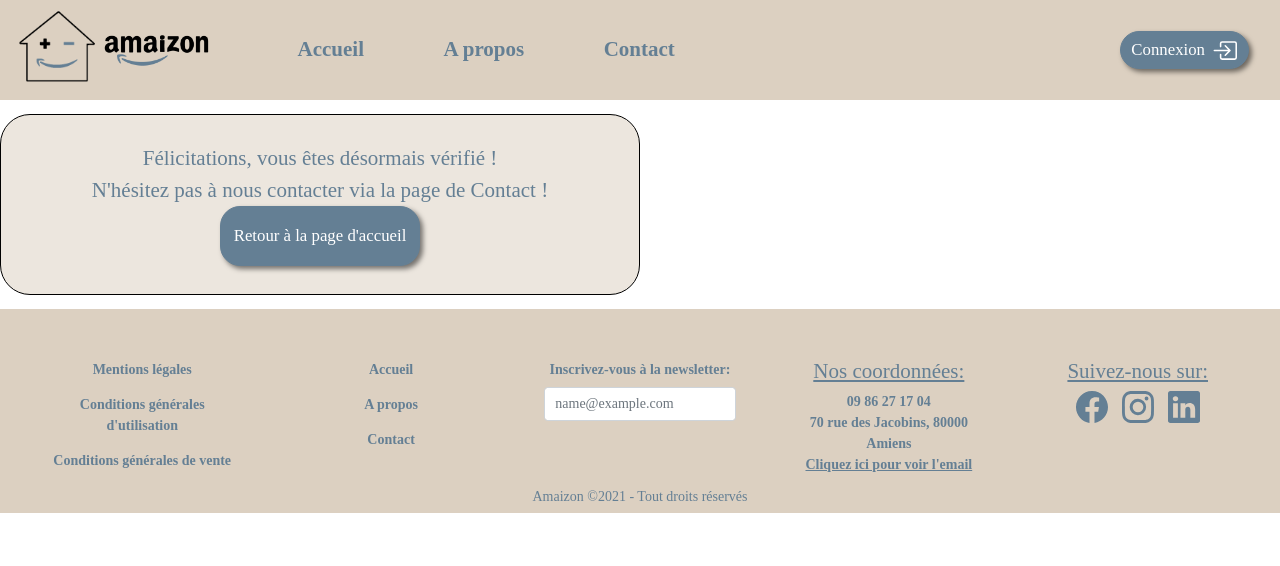
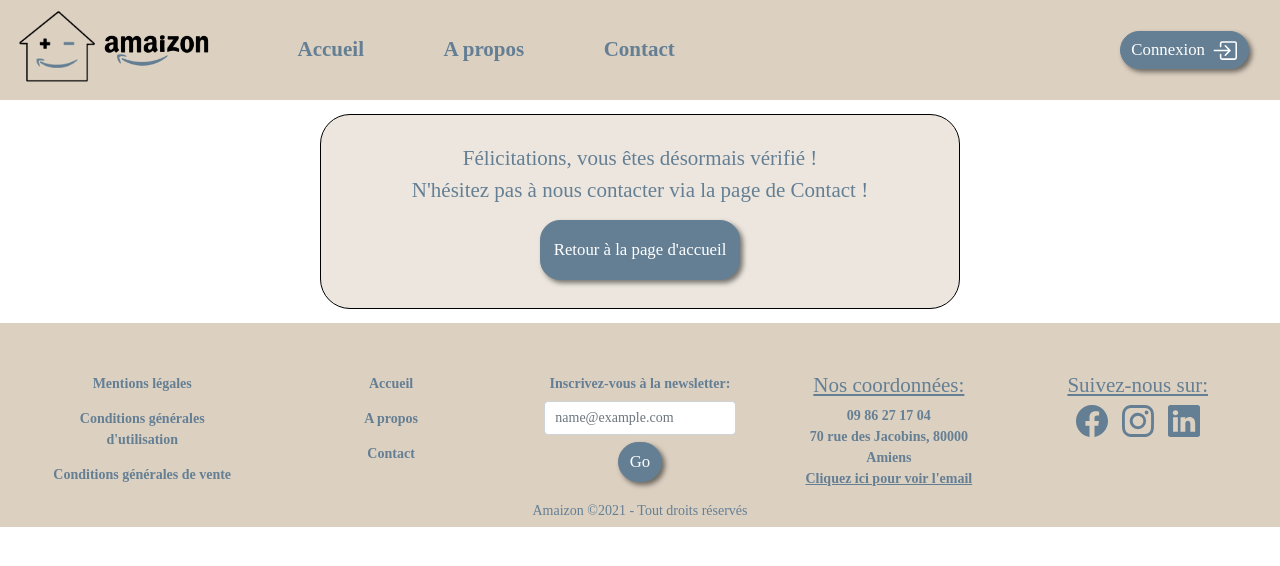
Before and after one commit to GuillaumeDavid23/Amaizon, a React (Create React App) app: page /emailVerification/1 in a window 1280 px wide. Shown: the top 566 px of the page. Built offline with nearby package versions, Linux system fonts and the light colour scheme.

Commit message:
05/04/22 15:44 pre Newsletter

```diff
--- a/src/pages/VerifEmail/VerifEmail.jsx
+++ b/src/pages/VerifEmail/VerifEmail.jsx
@@ -5,11 +5,11 @@ import AfterVerif from './components/AfterVerif'
 const VerifEmail = () => {
 	const { token } = useParams()
 
-	if (token === 'before') {
-		return <BeforeVerif />
-	} else {
-		return <AfterVerif />
-	}
+	return (
+		<div className="d-flex justify-content-center">
+			{token === 'before' ? <BeforeVerif /> : <AfterVerif />}
+		</div>
+	)
 }
 
 export default VerifEmail
--- a/src/pages/VerifEmail/components/AfterVerif.jsx
+++ b/src/pages/VerifEmail/components/AfterVerif.jsx
@@ -14,7 +14,7 @@ const AfterVerif = () => {
 			<p className="text-center">
 				N'hésitez pas à nous contacter via la page de Contact !
 			</p>
-			<Link to="/" className="d-flex justify-content-center">
+			<Link to="/" className="d-flex justify-content-center mt-3">
 				<Button className="btn-general" style={{ width: '200px' }}>
 					Retour à la page d'accueil
 				</Button>
--- a/src/pages/VerifEmail/components/BeforeVerif.jsx
+++ b/src/pages/VerifEmail/components/BeforeVerif.jsx
@@ -15,7 +15,7 @@ const BeforeVerif = () => {
 
 	return (
 		<Container
-			className="bo_subcontainer w-50"
+			className="bo_subcontainer w-75"
 			style={{ borderRadius: '30px' }}
 		>
 			<p className="text-center">
@@ -24,10 +24,10 @@ const BeforeVerif = () => {
 			</p>
 			<p className="text-center">
 				Rendez-vous sur votre boite mail{' '}
-				<span style={{ color: 'black' }}>{email}</span> et cliquer sur
-				le lien !
+				<span style={{ fontSize: '1em', color: 'black' }}>{email}</span>{' '}
+				et cliquer sur le lien !
 			</p>
-			<Link to="/" className="d-flex justify-content-center">
+			<Link to="/" className="d-flex justify-content-center mt-3">
 				<Button className="btn-general" style={{ width: '200px' }}>
 					Retour à la page d'accueil
 				</Button>
--- a/src/templates/Footer/components/Newsletter.jsx
+++ b/src/templates/Footer/components/Newsletter.jsx
@@ -1,13 +1,51 @@
 import { Col, Form, FormControl, FormLabel } from 'react-bootstrap'
+import { useContext } from 'react'
+import { Context } from '../../../App'
+import { Button } from 'react-bootstrap'
 
 const Newsletter = () => {
+	const { userInfos, connected } = useContext(Context)
+
+	const setNewsletter = () => {
+		if (connected) {
+			let domain = process.env.REACT_APP_API_DOMAIN + 'api/user/'
+			let method = 'setNewsletter/' + userInfos._id
+			if (!userInfos.newsletter) {
+				fetch(domain + method)
+					.then((res) => {
+						return res.json()
+					})
+					.then((res) => {
+						console.log(res)
+					})
+			} else {
+				fetch(`${domain}un${method}`)
+					.then((res) => {
+						return res.json()
+					})
+					.then((res) => {
+						console.log(res)
+					})
+			}
+		} else {
+			console.log('setNewsforunknown')
+		}
+	}
+
 	return (
 		<Col xs="8" lg="2" className="text-center m-3 m-lg-0">
-			<Form className="d-flex flex-column">
-				<FormLabel className="fw-bold">
-					Inscrivez-vous à la newsletter:
-				</FormLabel>
-				<FormControl type="email" placeholder="name@example.com" />
+			<Form>
+				<div>
+					<FormLabel className="fw-bold">
+						Inscrivez-vous à la newsletter:
+					</FormLabel>
+				</div>
+				{!connected && (
+					<FormControl type="email" placeholder="name@example.com" />
+				)}
+				<Button className="header-btn my-2" onClick={setNewsletter}>
+					Go
+				</Button>
 			</Form>
 		</Col>
 	)
```
